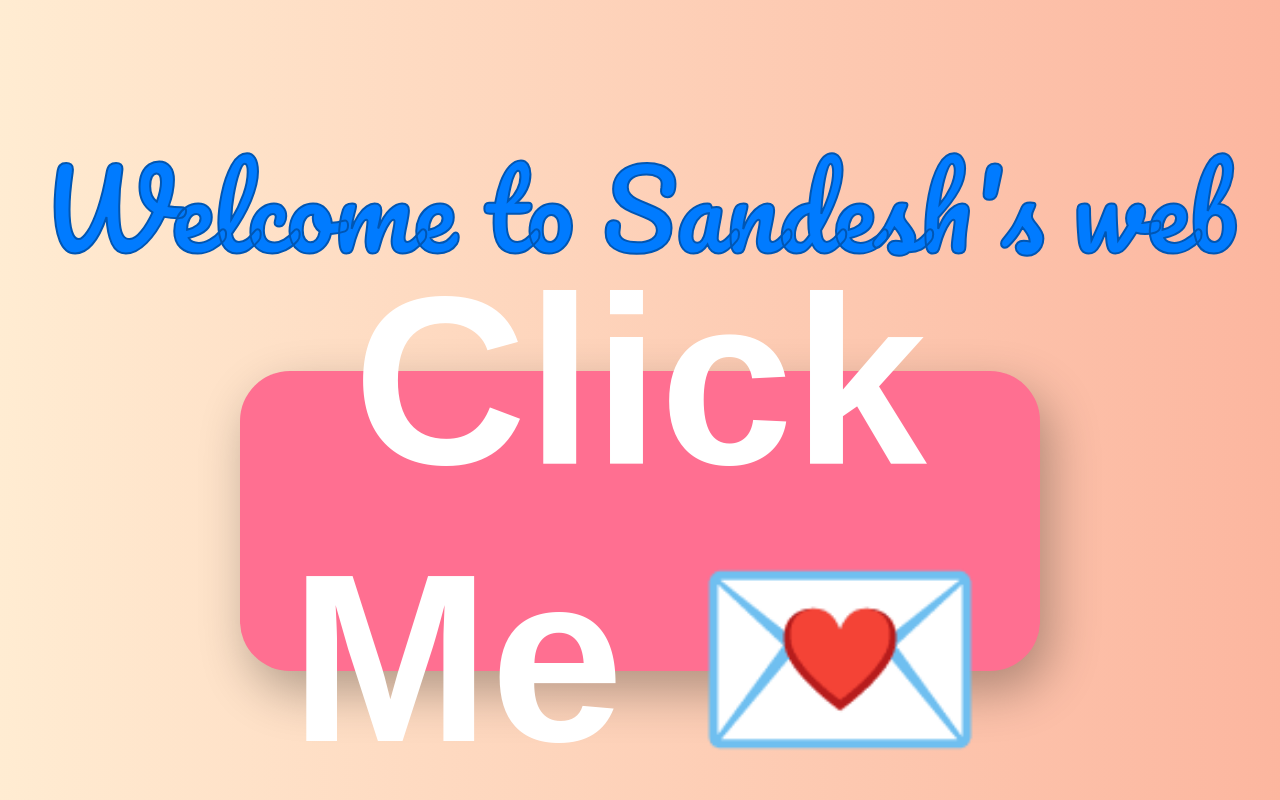
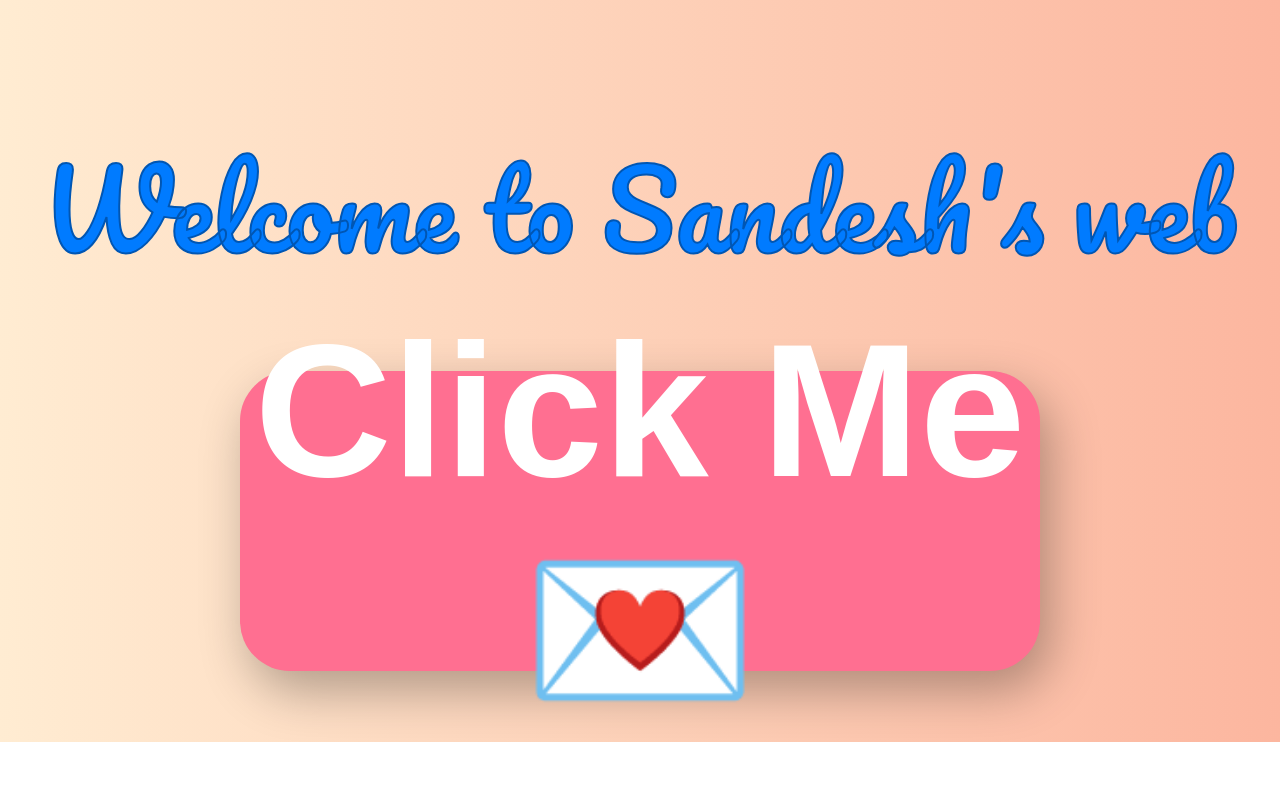
Before and after one commit to Sem143-lab/sem143-lab.github.io, a plain HTML site: page index.html in a window 1280 px wide. Shown: the part 393-1193 px from the top of the page. After the commit the page ends 1135 px from the top, so only its background shows below. Drawn offline with Linux system fonts and the light colour scheme.

Commit message:
Add files via upload

```diff
--- a/index.html
+++ b/index.html
@@ -37,7 +37,7 @@
       align-items: center;
       justify-content: center;
       color: white;
-      font-size: 240px;
+      font-size: 190px;
       font-weight: bold;
       cursor: pointer;
       transition: transform 0.2s;
```
